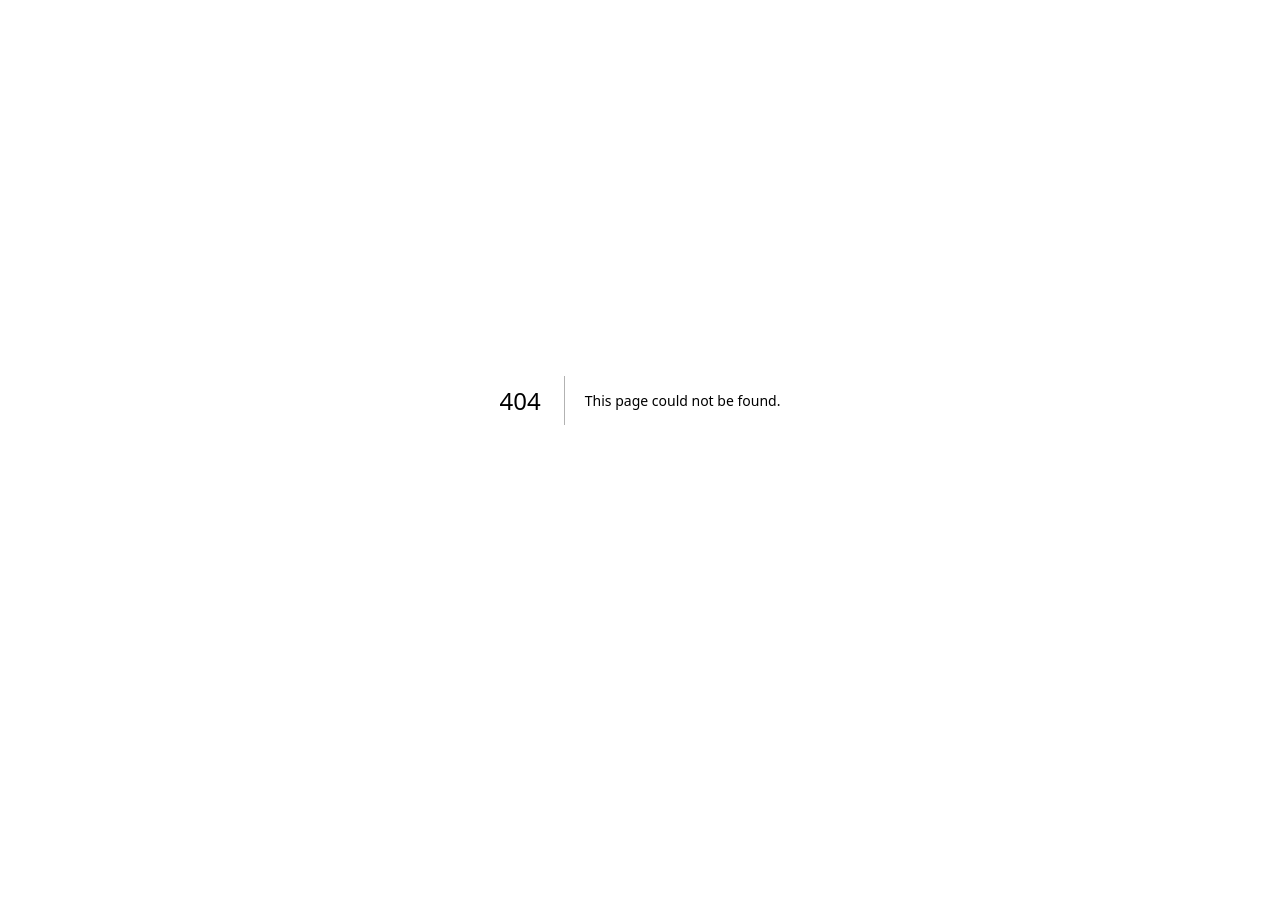
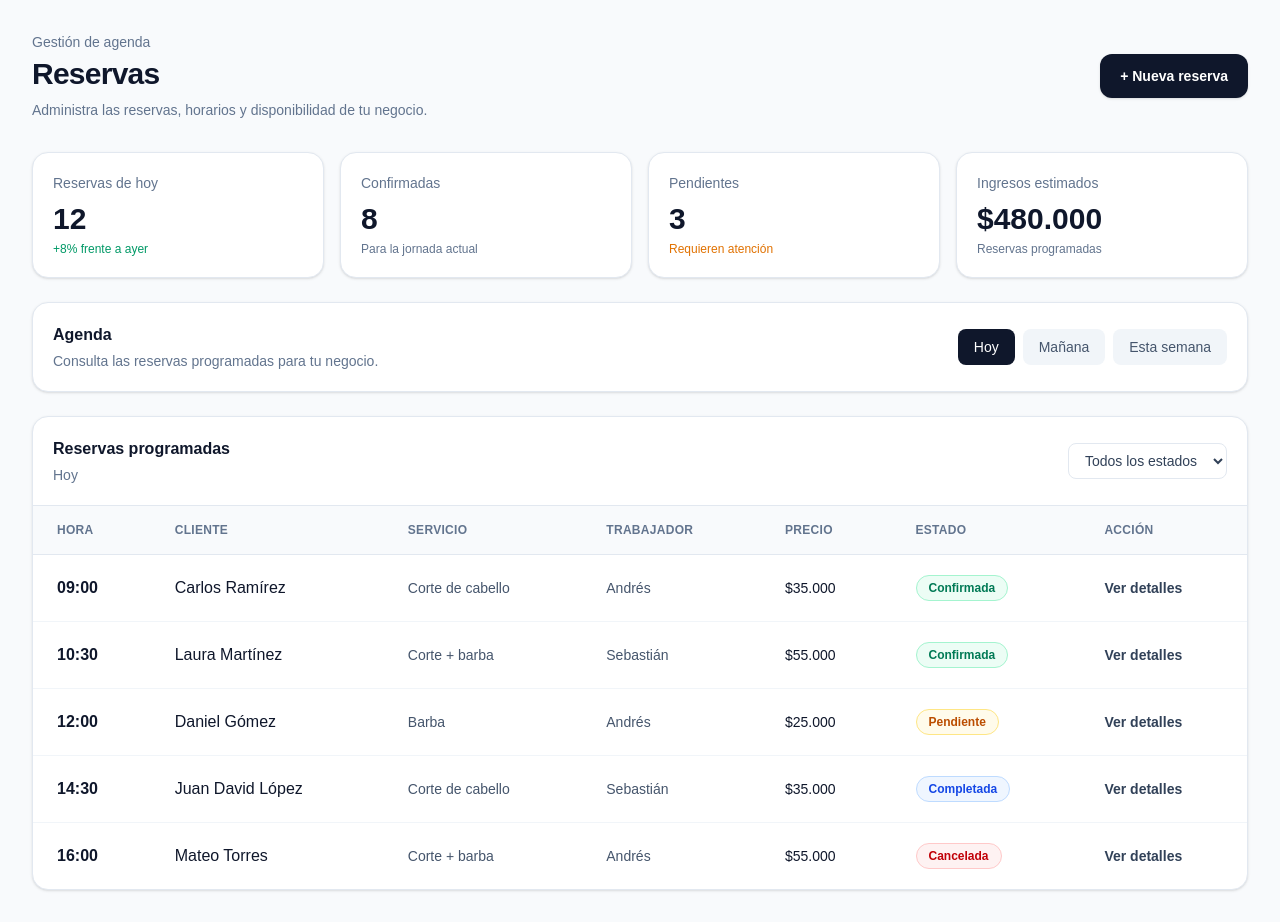
Before and after one commit to santiagomontoya463-crypto/vexia, a Next.js app in the folder apps/web/: page /reservas in a window 1280 px wide. Before the commit this address had no page. Before the commit the page ends 800 px from the top, so only its background shows below. Built offline with nearby package versions, Linux system fonts and the light colour scheme.

Commit message:
feat: agregar modulo de reservas

```diff
--- /dev/null
+++ b/apps/web/src/app/reservas/page.tsx
@@ -0,0 +1,318 @@
+"use client";
+
+import { useState } from "react";
+
+type ReservationStatus =
+  | "Confirmada"
+  | "Pendiente"
+  | "Completada"
+  | "Cancelada";
+
+type Reservation = {
+  id: number;
+  time: string;
+  client: string;
+  service: string;
+  worker: string;
+  price: string;
+  status: ReservationStatus;
+};
+
+const reservations: Reservation[] = [
+  {
+    id: 1,
+    time: "09:00",
+    client: "Carlos Ramírez",
+    service: "Corte de cabello",
+    worker: "Andrés",
+    price: "$35.000",
+    status: "Confirmada",
+  },
+  {
+    id: 2,
+    time: "10:30",
+    client: "Laura Martínez",
+    service: "Corte + barba",
+    worker: "Sebastián",
+    price: "$55.000",
+    status: "Confirmada",
+  },
+  {
+    id: 3,
+    time: "12:00",
+    client: "Daniel Gómez",
+    service: "Barba",
+    worker: "Andrés",
+    price: "$25.000",
+    status: "Pendiente",
+  },
+  {
+    id: 4,
+    time: "14:30",
+    client: "Juan David López",
+    service: "Corte de cabello",
+    worker: "Sebastián",
+    price: "$35.000",
+    status: "Completada",
+  },
+  {
+    id: 5,
+    time: "16:00",
+    client: "Mateo Torres",
+    service: "Corte + barba",
+    worker: "Andrés",
+    price: "$55.000",
+    status: "Cancelada",
+  },
+];
+
+const statusClasses: Record<ReservationStatus, string> = {
+  Confirmada:
+    "bg-emerald-50 text-emerald-700 border border-emerald-200",
+  Pendiente:
+    "bg-amber-50 text-amber-700 border border-amber-200",
+  Completada:
+    "bg-blue-50 text-blue-700 border border-blue-200",
+  Cancelada:
+    "bg-red-50 text-red-700 border border-red-200",
+};
+
+export default function ReservationsPage() {
+  const [selectedDate, setSelectedDate] = useState("Hoy");
+  const [statusFilter, setStatusFilter] = useState("Todos");
+
+  const filteredReservations =
+    statusFilter === "Todos"
+      ? reservations
+      : reservations.filter(
+          (reservation) => reservation.status === statusFilter
+        );
+
+  return (
+    <main className="min-h-screen bg-slate-50 p-6 md:p-8">
+      <div className="mx-auto max-w-7xl">
+
+        <div className="mb-8 flex flex-col gap-4 md:flex-row md:items-center md:justify-between">
+          <div>
+            <p className="mb-1 text-sm font-medium text-slate-500">
+              Gestión de agenda
+            </p>
+
+            <h1 className="text-3xl font-bold tracking-tight text-slate-900">
+              Reservas
+            </h1>
+
+            <p className="mt-2 text-sm text-slate-500">
+              Administra las reservas, horarios y disponibilidad de tu negocio.
+            </p>
+          </div>
+
+          <button
+            type="button"
+            className="rounded-xl bg-slate-900 px-5 py-3 text-sm font-semibold text-white shadow-sm transition hover:bg-slate-800"
+          >
+            + Nueva reserva
+          </button>
+        </div>
+
+        <section className="mb-6 grid grid-cols-1 gap-4 md:grid-cols-4">
+
+          <div className="rounded-2xl border border-slate-200 bg-white p-5 shadow-sm">
+            <p className="text-sm text-slate-500">Reservas de hoy</p>
+            <p className="mt-2 text-3xl font-bold text-slate-900">12</p>
+            <p className="mt-1 text-xs text-emerald-600">
+              +8% frente a ayer
+            </p>
+          </div>
+
+          <div className="rounded-2xl border border-slate-200 bg-white p-5 shadow-sm">
+            <p className="text-sm text-slate-500">Confirmadas</p>
+            <p className="mt-2 text-3xl font-bold text-slate-900">8</p>
+            <p className="mt-1 text-xs text-slate-500">
+              Para la jornada actual
+            </p>
+          </div>
+
+          <div className="rounded-2xl border border-slate-200 bg-white p-5 shadow-sm">
+            <p className="text-sm text-slate-500">Pendientes</p>
+            <p className="mt-2 text-3xl font-bold text-slate-900">3</p>
+            <p className="mt-1 text-xs text-amber-600">
+              Requieren atención
+            </p>
+          </div>
+
+          <div className="rounded-2xl border border-slate-200 bg-white p-5 shadow-sm">
+            <p className="text-sm text-slate-500">Ingresos estimados</p>
+            <p className="mt-2 text-3xl font-bold text-slate-900">
+              $480.000
+            </p>
+            <p className="mt-1 text-xs text-slate-500">
+              Reservas programadas
+            </p>
+          </div>
+
+        </section>
+
+        <section className="mb-6 rounded-2xl border border-slate-200 bg-white p-5 shadow-sm">
+
+          <div className="flex flex-col gap-4 lg:flex-row lg:items-center lg:justify-between">
+
+            <div>
+              <h2 className="font-semibold text-slate-900">
+                Agenda
+              </h2>
+
+              <p className="mt-1 text-sm text-slate-500">
+                Consulta las reservas programadas para tu negocio.
+              </p>
+            </div>
+
+            <div className="flex flex-wrap gap-2">
+
+              {["Hoy", "Mañana", "Esta semana"].map((date) => (
+                <button
+                  key={date}
+                  type="button"
+                  onClick={() => setSelectedDate(date)}
+                  className={`rounded-lg px-4 py-2 text-sm font-medium transition ${
+                    selectedDate === date
+                      ? "bg-slate-900 text-white"
+                      : "bg-slate-100 text-slate-600 hover:bg-slate-200"
+                  }`}
+                >
+                  {date}
+                </button>
+              ))}
+
+            </div>
+
+          </div>
+
+        </section>
+
+        <section className="overflow-hidden rounded-2xl border border-slate-200 bg-white shadow-sm">
+
+          <div className="flex flex-col gap-4 border-b border-slate-200 p-5 md:flex-row md:items-center md:justify-between">
+
+            <div>
+              <h2 className="font-semibold text-slate-900">
+                Reservas programadas
+              </h2>
+
+              <p className="mt-1 text-sm text-slate-500">
+                {selectedDate}
+              </p>
+            </div>
+
+            <select
+              value={statusFilter}
+              onChange={(event) => setStatusFilter(event.target.value)}
+              className="rounded-lg border border-slate-200 bg-white px-3 py-2 text-sm text-slate-700 outline-none focus:border-slate-400"
+            >
+              <option value="Todos">Todos los estados</option>
+              <option value="Confirmada">Confirmadas</option>
+              <option value="Pendiente">Pendientes</option>
+              <option value="Completada">Completadas</option>
+              <option value="Cancelada">Canceladas</option>
+            </select>
+
+          </div>
+
+          <div className="overflow-x-auto">
+
+            <table className="w-full min-w-[900px] text-left">
+
+              <thead className="bg-slate-50">
+                <tr className="border-b border-slate-200">
+                  <th className="px-6 py-4 text-xs font-semibold uppercase tracking-wide text-slate-500">
+                    Hora
+                  </th>
+
+                  <th className="px-6 py-4 text-xs font-semibold uppercase tracking-wide text-slate-500">
+                    Cliente
+                  </th>
+
+                  <th className="px-6 py-4 text-xs font-semibold uppercase tracking-wide text-slate-500">
+                    Servicio
+                  </th>
+
+                  <th className="px-6 py-4 text-xs font-semibold uppercase tracking-wide text-slate-500">
+                    Trabajador
+                  </th>
+
+                  <th className="px-6 py-4 text-xs font-semibold uppercase tracking-wide text-slate-500">
+                    Precio
+                  </th>
+
+                  <th className="px-6 py-4 text-xs font-semibold uppercase tracking-wide text-slate-500">
+                    Estado
+                  </th>
+
+                  <th className="px-6 py-4 text-xs font-semibold uppercase tracking-wide text-slate-500">
+                    Acción
+                  </th>
+                </tr>
+              </thead>
+
+              <tbody>
+
+                {filteredReservations.map((reservation) => (
+                  <tr
+                    key={reservation.id}
+                    className="border-b border-slate-100 last:border-0 hover:bg-slate-50"
+                  >
+
+                    <td className="px-6 py-5 font-semibold text-slate-900">
+                      {reservation.time}
+                    </td>
+
+                    <td className="px-6 py-5">
+                      <p className="font-medium text-slate-900">
+                        {reservation.client}
+                      </p>
+                    </td>
+
+                    <td className="px-6 py-5 text-sm text-slate-600">
+                      {reservation.service}
+                    </td>
+
+                    <td className="px-6 py-5 text-sm text-slate-600">
+                      {reservation.worker}
+                    </td>
+
+                    <td className="px-6 py-5 text-sm font-medium text-slate-900">
+                      {reservation.price}
+                    </td>
+
+                    <td className="px-6 py-5">
+                      <span
+                        className={`inline-flex rounded-full px-3 py-1 text-xs font-semibold ${statusClasses[reservation.status]}`}
+                      >
+                        {reservation.status}
+                      </span>
+                    </td>
+
+                    <td className="px-6 py-5">
+                      <button
+                        type="button"
+                        className="text-sm font-semibold text-slate-700 hover:text-slate-900"
+                      >
+                        Ver detalles
+                      </button>
+                    </td>
+
+                  </tr>
+                ))}
+
+              </tbody>
+
+            </table>
+
+          </div>
+
+        </section>
+
+      </div>
+    </main>
+  );
+}
```
